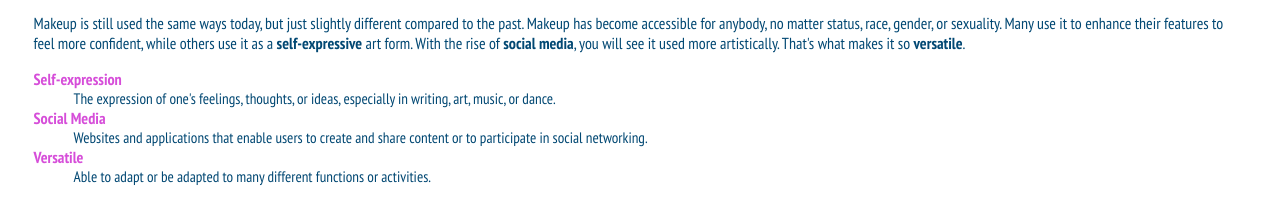
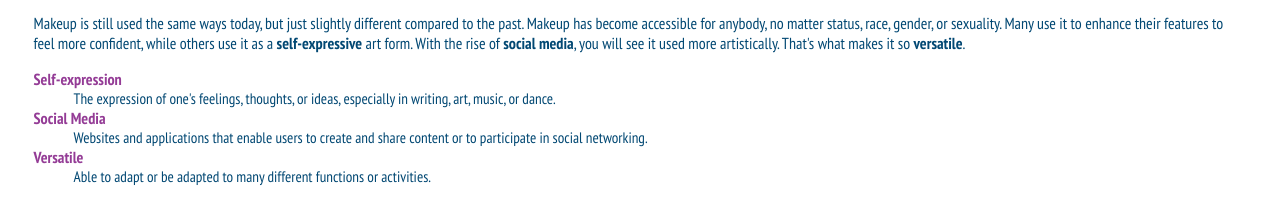
Before and after one commit to coolcassjade/dwdd1600, a plain HTML site: page 04intro-css/makeup.html in a window 1280 px wide. Shown: the part 580-783 px from the top of the page. Drawn offline with Linux system fonts and the light colour scheme.

Commit message:
Reupload Intro CSS 3

```diff
--- a/04intro-css/esthetics.css
+++ b/04intro-css/esthetics.css
@@ -83,7 +83,7 @@ main li {
     font-size: .95rem;
 }
 main dl dt {
-color:#d64ed9 ;
+color:#943c96 ;
 font-weight: 700 ;
 }
 main dl dd {
```
